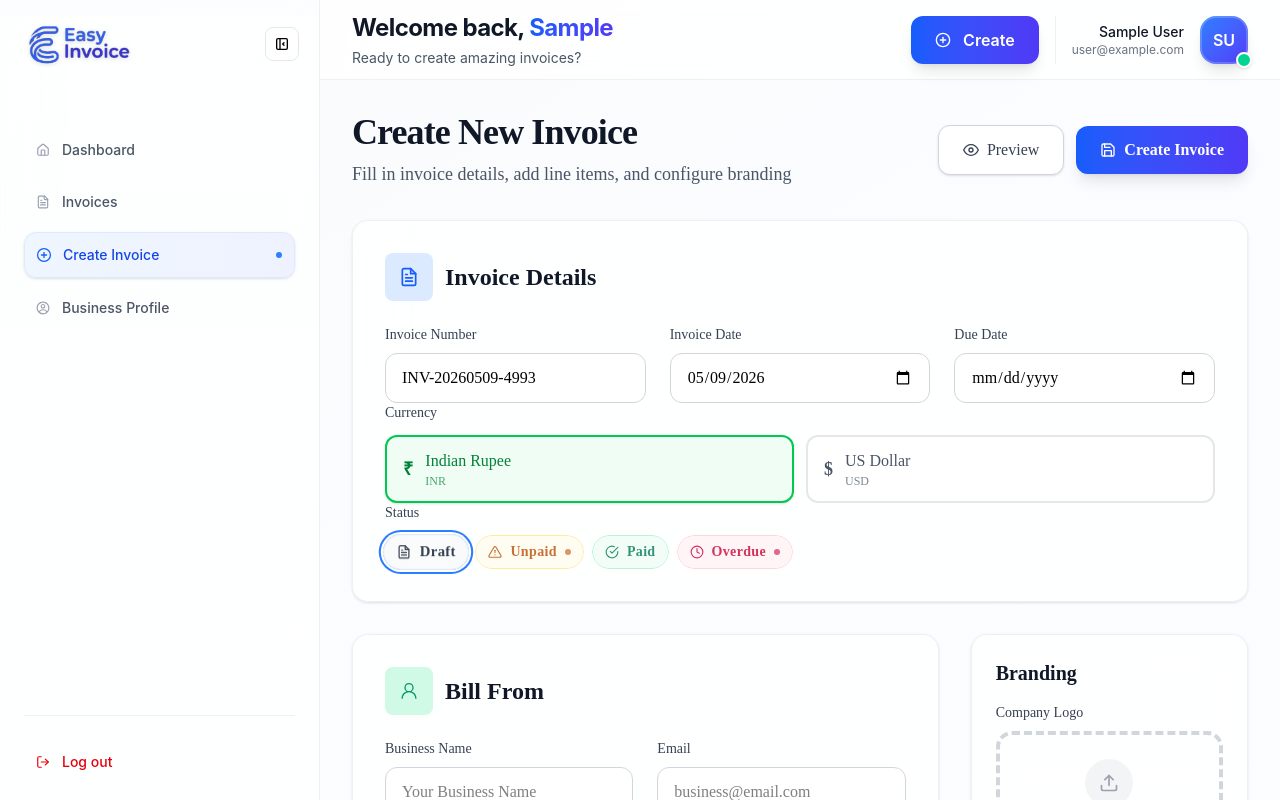
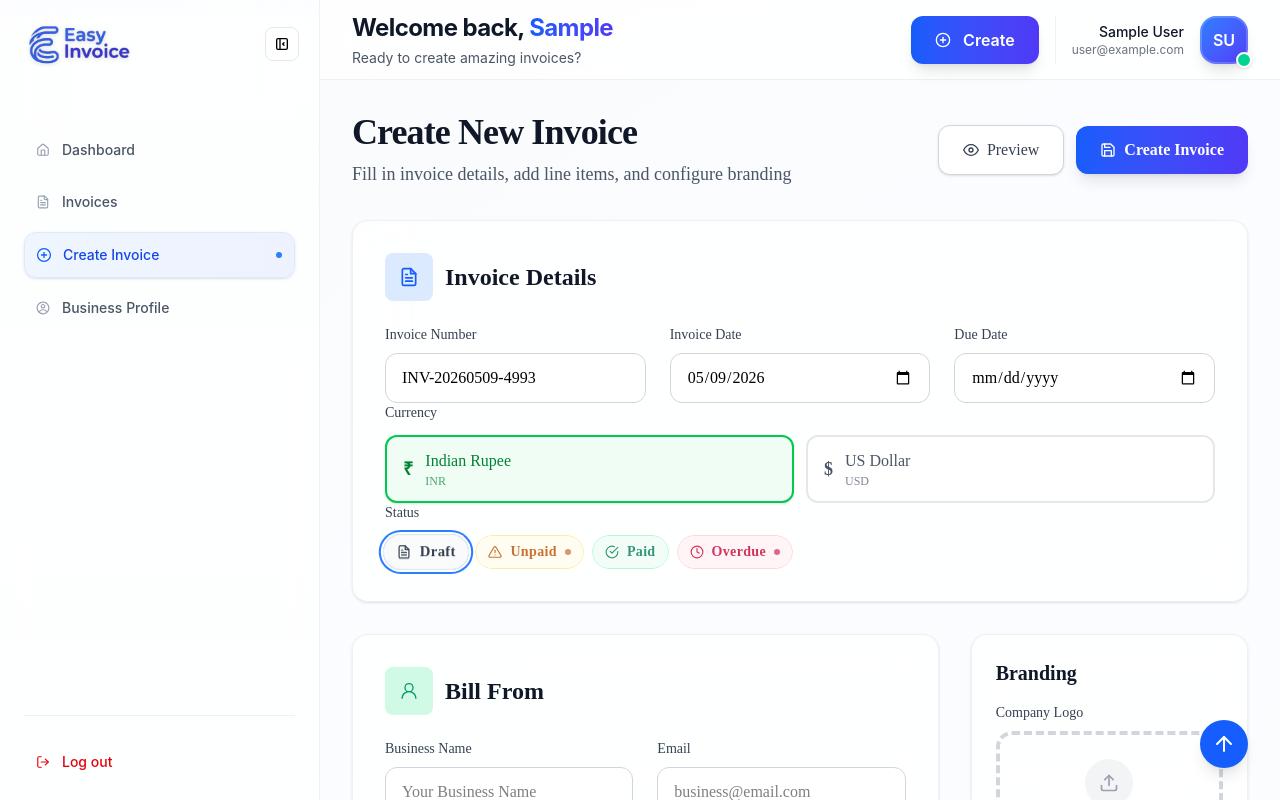
Before and after one commit to Md-Samir-Hossain/AI-Invoice-Generator, a React (Vite) app in the folder Frontend/: page /app/create-invoice in a window 1280 px wide. Built offline with nearby package versions, Linux system fonts and the light colour scheme; no server answers; sample sign-in values are in the browser's storage.

Commit message:
Scrool to top button added

```diff
--- a/Frontend/src/assets/dummyStyles.js
+++ b/Frontend/src/assets/dummyStyles.js
@@ -550,7 +550,7 @@ export const invoicesStyles = {
   // Actions Cell
   actionsCell: "px-6 py-4 text-right",
   actionsContainer: "flex items-center justify-end gap-2",
-  viewButton: "inline-flex items-center gap-2 px-4 py-2 text-sm font-medium text-gray-600 hover:text-blue-600 hover:bg-blue-50 rounded-lg transition-all duration-200 group/btn",
+  viewButton: "inline-flex items-center gap-2 px-4 py-2 text-sm font-medium text-gray-600 hover:text-blue-600 hover:bg-blue-50 rounded-lg transition-all duration-200 group/btn cursor-pointer",
   sendButton: "inline-flex items-center gap-2 px-4 py-2 text-sm font-medium text-blue-600 hover:text-blue-700 hover:bg-blue-50 rounded-lg transition-all duration-200 group/btn",
   buttonIcon: "w-4 h-4 group-hover/btn:scale-110 transition-transform",
 
--- a/Frontend/src/pages/CreateInvoice.jsx
+++ b/Frontend/src/pages/CreateInvoice.jsx
@@ -3,7 +3,7 @@ import { useNavigate, useParams, useLocation } from "react-router-dom";
 import { useAuth } from "@clerk/react";
 import StatusBadge from "../components/StatusBadge";
 import { createInvoiceStyles, createInvoiceIconColors, createInvoiceCustomStyles } from "../assets/dummyStyles";
-import { FiEye, FiFileText, FiTrash2, FiSave, FiUpload, FiPlus, FiPlusSquare } from 'react-icons/fi';
+import { FiEye, FiFileText, FiTrash2, FiSave, FiUpload, FiPlus, FiPlusSquare, FiArrowUp } from 'react-icons/fi';
 import { GoPerson } from "react-icons/go";
 
 /* ---------- API BASE ---------- */
@@ -744,7 +744,7 @@ export default function CreateInvoice() {
 
     /* ---------- JSX (kept structure, invoiceNumber input prefills generated value) ---------- */
     return (
-        <div className={createInvoiceStyles.pageContainer}>
+        <div className={createInvoiceStyles.pageContainer} id="top">
             {/* Header Section */}
             <div className={createInvoiceStyles.headerContainer}>
                 <div>
@@ -1529,6 +1529,14 @@ export default function CreateInvoice() {
                 </div>
             </div>{" "}
             {/* end main grid */}
+
+            <a href="#top"
+                className="fixed bottom-8 right-8 bg-blue-600 hover:bg-blue-700 text-white rounded-full p-3 shadow-lg transition-all duration-300 transform hover:scale-110 z-50"
+                title="Scroll to top"
+                aria-label="Scroll to top"
+            >
+                <FiArrowUp className="w-6 h-6" />
+            </a>
         </div>
     );
 }
--- a/Frontend/src/pages/Invoices.jsx
+++ b/Frontend/src/pages/Invoices.jsx
@@ -4,7 +4,7 @@ import AiInvoiceModal from "../components/AiInvoiceModal";
 import { useNavigate } from "react-router-dom";
 import { invoicesStyles } from "../assets/dummyStyles";
 import { useAuth } from "@clerk/react";
-import { FiSearch, FiFilter, FiPlus, FiEye } from "react-icons/fi";
+import { FiSearch, FiFilter, FiPlus, FiEye, FiTrash2 } from "react-icons/fi";
 import { TbArrowsSort, TbRefresh } from "react-icons/tb";
 import { RiRobot3Line } from "react-icons/ri";
 
@@ -912,7 +912,7 @@ export default function InvoicesPage() {
                           onClick={() => openInvoice(inv)}
                           className={invoicesStyles.viewButton}
                         >
-                          <FiEye className={invoicesStyles.buttonIcon} /> View
+                          <FiEye className={invoicesStyles.buttonIcon} />
                         </button>
 
                         <button
@@ -924,9 +924,10 @@ export default function InvoicesPage() {
                             background: "#ffefef",
                             color: "#b91c1c",
                             borderColor: "#fca5a5",
+                            cursor: "pointer"
                           }}
                         >
-                          Delete
+                          <FiTrash2 className={invoicesStyles.buttonIcon} />
                         </button>
                       </div>
                     </td>
```
